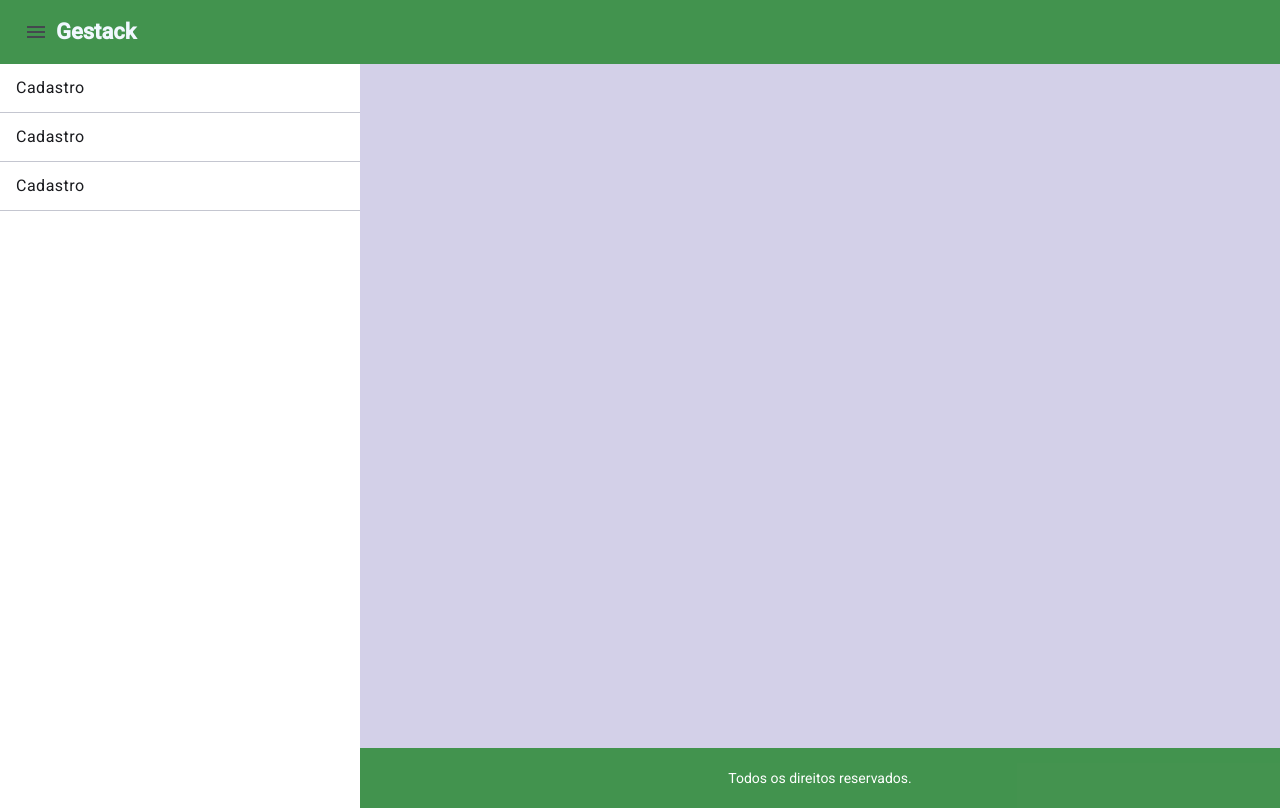
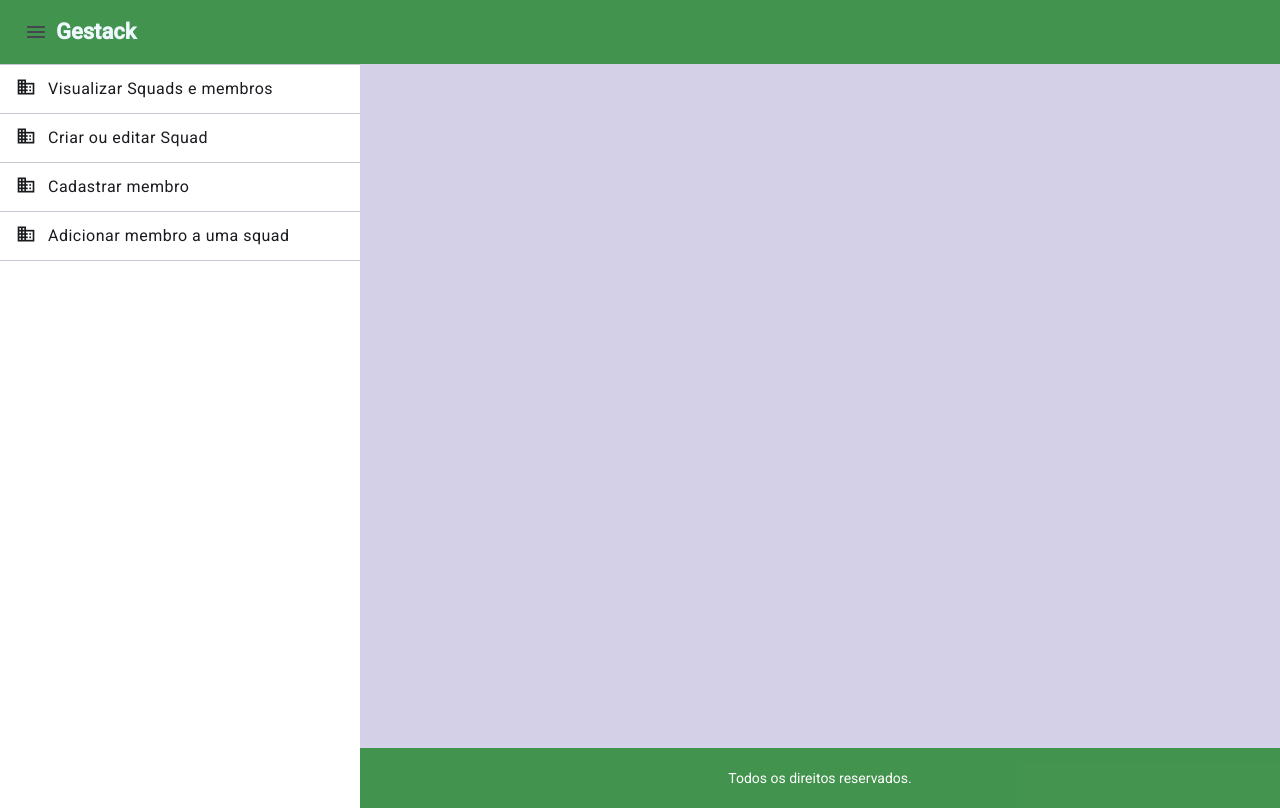
Before and after one commit to Dissoares/GeStack, an Angular app in the folder front/: page / in a window 1280 px wide. Built offline with nearby package versions, Linux system fonts and the light colour scheme.

Commit message:
atualizando menu

```diff
--- /dev/null
+++ b/front/src/app/core/interfaces/botao-menu.ts
@@ -0,0 +1,6 @@
+export interface BotaoMenu {
+  rota: string;
+  titulo: string;
+  icone: string;
+  niveisPermitidos: Array<number>;
+}
--- /dev/null
+++ b/front/src/app/core/interfaces/index.ts
@@ -0,0 +1 @@
+export * from './botao-menu'
--- a/front/src/app/core/interfaces/rota-menu.ts
+++ /dev/null
@@ -1,4 +0,0 @@
-export interface RotaMenu {
-  rota: string;
-  titulo: string;
-}
--- a/front/src/app/layout/menu-lateral/menu-lateral.component.html
+++ b/front/src/app/layout/menu-lateral/menu-lateral.component.html
@@ -1,14 +1,13 @@
-<mat-nav-list >
-  @for (item of listaRotasMenu; track item.rota) {
-  <a
-    mat-list-item
-    [routerLink]="item.rota"
-    routerLinkActive="active"
-    [routerLinkActiveOptions]="{ exact: false }"
-    [disableRipple]="true"
-  >
-    <span>{{ item.titulo }}</span>
-  </a>
-  <mat-divider></mat-divider>
-  }
+<mat-nav-list>
+  <ng-container *ngFor="let botao of botoesMenu; let last = last">
+    <a *ngIf="botao.niveisPermitidos.includes(nivelAcessoUsuario)" mat-list-item [routerLink]="botao.rota"
+      routerLinkActive="active" [routerLinkActiveOptions]="{ exact: true }" [disableRipple]="true">
+      <span class="titulo">
+        <mat-icon>{{ botao.icone }}</mat-icon> {{ botao.titulo }}
+      </span>
+    </a>
+
+
+    <mat-divider *ngIf="!last"></mat-divider>
+  </ng-container>
 </mat-nav-list>
--- a/front/src/app/layout/menu-lateral/menu-lateral.component.scss
+++ b/front/src/app/layout/menu-lateral/menu-lateral.component.scss
@@ -1,7 +1,3 @@
-a.active {
-  background-color: #0d00802a;
-}
-
 .mdc-list {
   padding: 0px !important;
 }
@@ -9,3 +5,17 @@ a.active {
 a {
   border-radius: 0px !important;
 }
+
+.titulo {
+  display: flex;
+  align-items: center;
+  gap: 8px;
+}
+
+.titulo mat-icon {
+  font-size: 20px;
+}
+
+a.active {
+  background-color: #0d00802a;
+}
--- a/front/src/app/layout/menu-lateral/menu-lateral.component.ts
+++ b/front/src/app/layout/menu-lateral/menu-lateral.component.ts
@@ -1,11 +1,11 @@
 import { ChangeDetectionStrategy, Component, OnInit } from '@angular/core';
+import { NivelAcessoEnum, RotasEnum } from '../../core/enums';
 import { MatSidenavModule } from '@angular/material/sidenav';
 import { MatDividerModule } from '@angular/material/divider';
 import { MatButtonModule } from '@angular/material/button';
-import { RotaMenu } from '../../core/interfaces/rota-menu';
-import { RotasEnum } from '../../core/enums/rotas.enum';
 import { MatIconModule } from '@angular/material/icon';
 import { MatListModule } from '@angular/material/list';
+import { BotaoMenu } from '../../core/interfaces';
 import { RouterModule } from '@angular/router';
 import { CommonModule } from '@angular/common';
 @Component({
@@ -25,27 +25,66 @@ import { CommonModule } from '@angular/common';
   changeDetection: ChangeDetectionStrategy.OnPush,
 })
 export class MenuLateralComponent implements OnInit {
-  public listaRotasMenu: Array<RotaMenu> = [];
+  public nivelAcessoUsuario = NivelAcessoEnum.LIDER_DESENVOLVIMENTO.id;
+  public botoesMenu: Array<BotaoMenu> = [];
 
   public ngOnInit(): void {
     this.iniciarItensDoMenu();
   }
 
   public iniciarItensDoMenu(): void {
-    const index = RotasEnum.AUTH;
-
-    this.listaRotasMenu = [
+    this.botoesMenu = [
       {
-        rota: `${index}/${RotasEnum}`,
-        titulo: 'Cadastro',
+        rota:
+          RotasEnum.ADMINISTRADOR.ROTA + '/' + RotasEnum.ADMINISTRADOR.LISTAGEM,
+        titulo: 'Visualizar estatísticas',
+        icone: 'admin_panel_settings',
+        niveisPermitidos: [NivelAcessoEnum.ADMIN.id],
       },
       {
-        rota: `${index}/${RotasEnum}`,
-        titulo: 'Cadastro',
+        rota: RotasEnum.LIDER.ROTA + '/' + RotasEnum.LIDER.LISTAGEM,
+        titulo: 'Visualizar Squads e membros',
+        icone: 'business',
+        niveisPermitidos: [
+          NivelAcessoEnum.LIDER_NEGOCIO.id,
+          NivelAcessoEnum.LIDER_DESENVOLVIMENTO.id,
+        ],
       },
       {
-        rota: `${index}/${RotasEnum}`,
-        titulo: 'Cadastro',
+        rota: RotasEnum.LIDER.ROTA,
+        titulo: 'Criar ou editar Squad',
+        icone: 'business',
+        niveisPermitidos: [
+          NivelAcessoEnum.LIDER_NEGOCIO.id,
+          NivelAcessoEnum.LIDER_DESENVOLVIMENTO.id,
+        ],
+      },
+      {
+        rota: RotasEnum.USUARIO.ROTA + '/' + RotasEnum.USUARIO.FORMULARIO,
+        titulo: 'Cadastrar membro',
+        icone: 'business',
+        niveisPermitidos: [
+          NivelAcessoEnum.LIDER_NEGOCIO.id,
+          NivelAcessoEnum.LIDER_DESENVOLVIMENTO.id,
+        ],
+      },
+      {
+        rota: RotasEnum.LIDER.ROTA + '/' + RotasEnum.LIDER.FORMULARIO,
+        titulo: 'Adicionar membro a uma squad',
+        icone: 'business',
+        niveisPermitidos: [
+          NivelAcessoEnum.LIDER_NEGOCIO.id,
+          NivelAcessoEnum.LIDER_DESENVOLVIMENTO.id,
+        ],
+      },
+      {
+        rota: RotasEnum.USUARIO.ROTA + '/' + RotasEnum.USUARIO.LISTAGEM,
+        titulo: 'Relatórios',
+        icone: 'analytics',
+        niveisPermitidos: [
+          NivelAcessoEnum.ANALISTA.id,
+          NivelAcessoEnum.DESENVOLVEDOR.id,
+        ],
       },
     ];
   }
```
